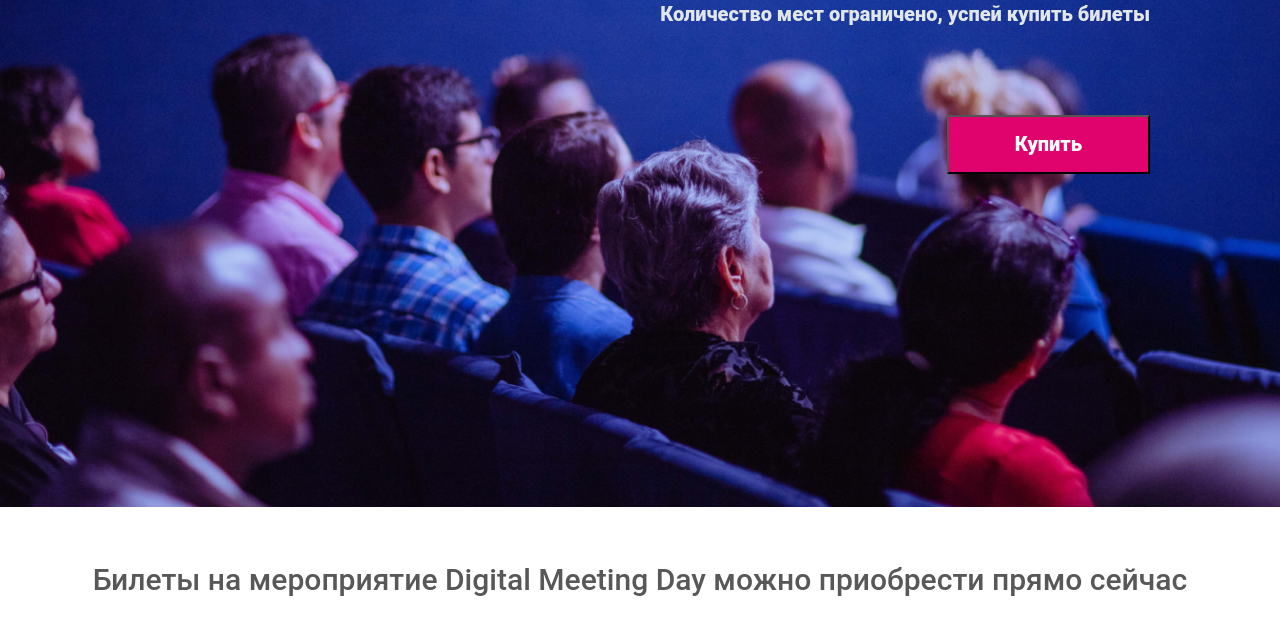
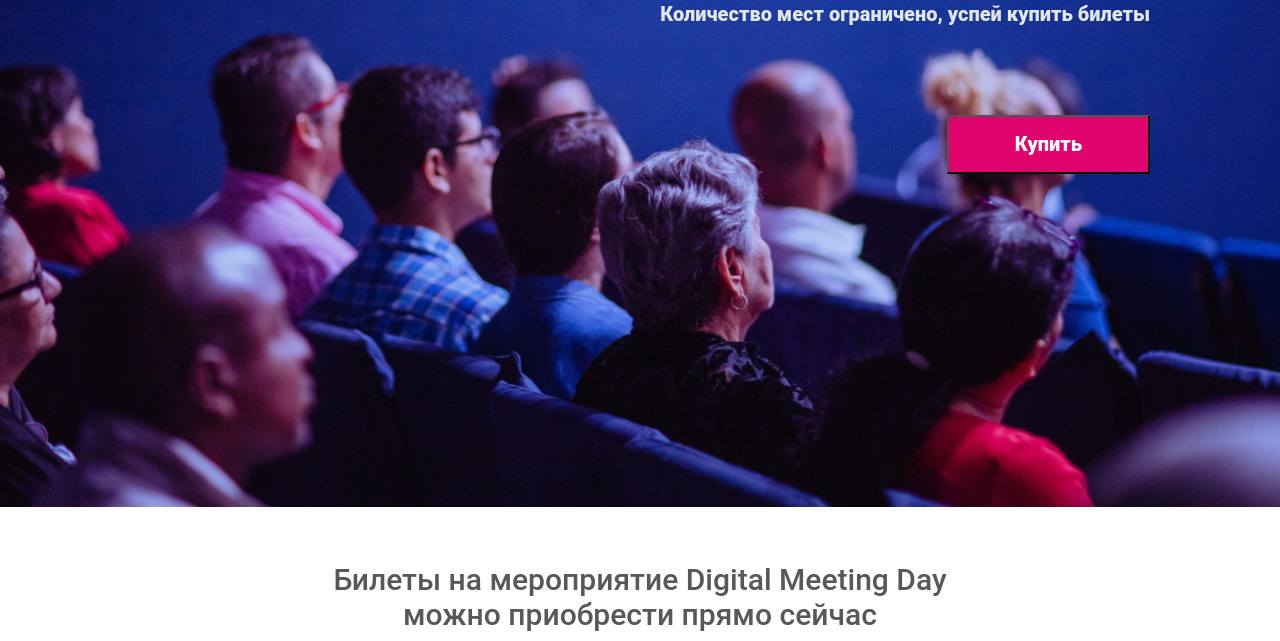
Before and after one commit to WebHeroSchool/Portfolio, a plain HTML site: page index.html in a window 1280 px wide. Shown: the part 293-934 px from the top of the page. Drawn offline with Linux system fonts and the light colour scheme.

Commit message:
new text in index.html

```diff
--- a/index.html
+++ b/index.html
@@ -25,7 +25,7 @@
 <button class="header__btn">Купить</button>
 </header>
 <section class="sale">
-	<h1 class="sale__title">Билеты на мероприятие Digital Meeting Day можно приобрести прямо сейчас</h1>
+	<h1 class="sale__title">Билеты на мероприятие Digital Meeting Day <br /> можно приобрести прямо сейчас</h1>
 	<p class="sale__text">7 000 рублей</p>
 	<button class="sale__btn">Купить</button>
 	<p class="sale__text-item sale__text-item_active">Забронировать</p>
```
